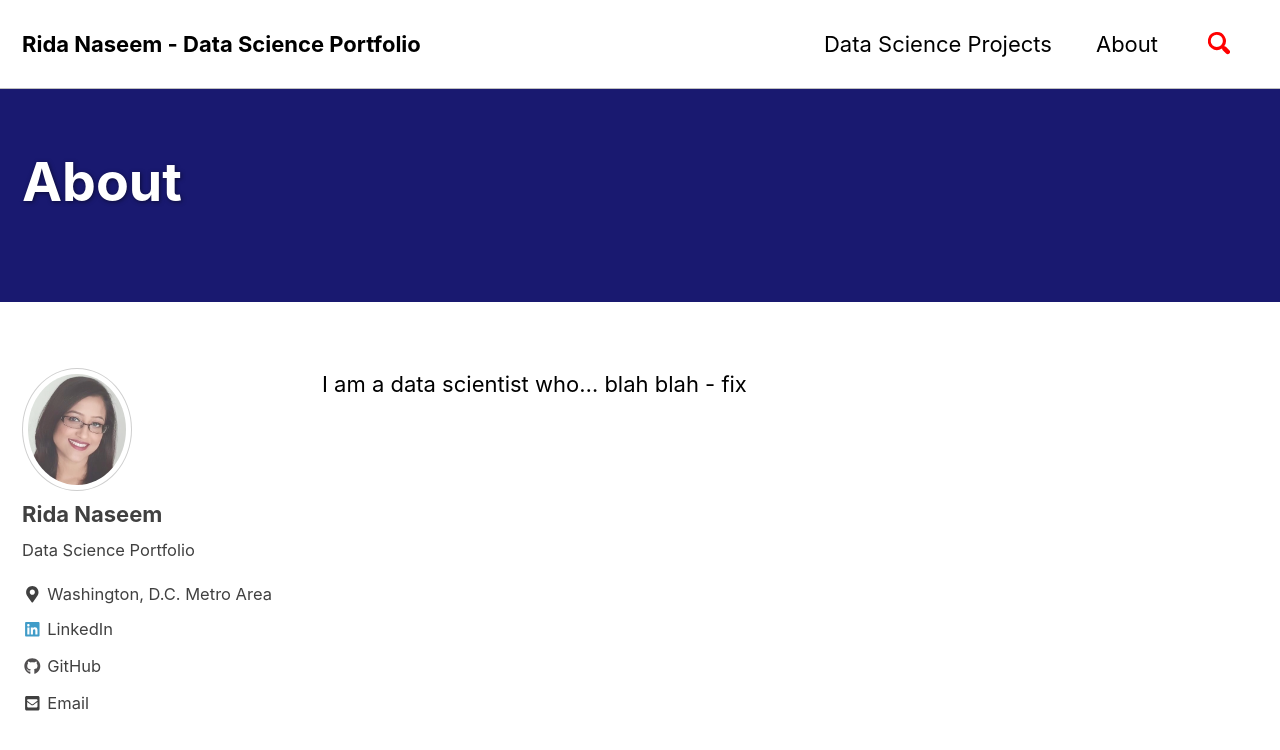
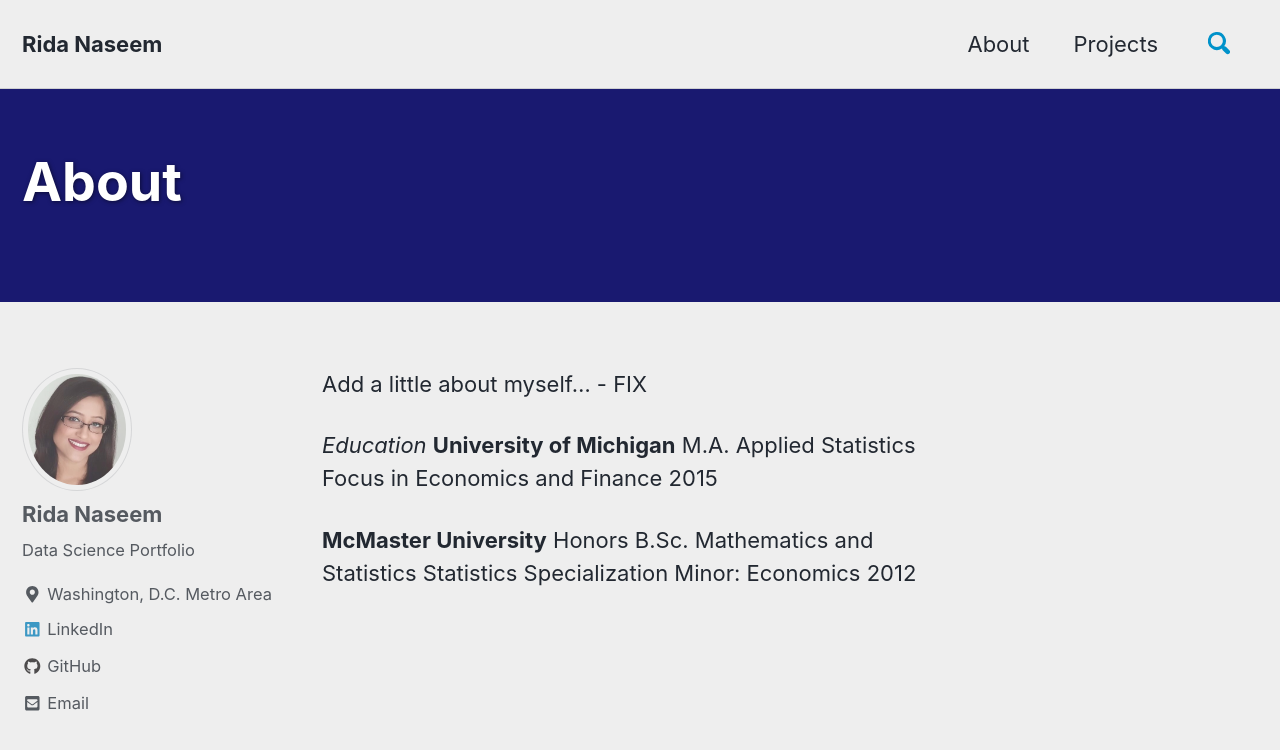
Before and after one commit to ridanaseem/ridanaseem.github.io, a Jekyll site: the page built from _pages/about.md, in a window 1280 px wide and 900 px high. Shown: the top 750 px of the window. Built offline with Jekyll 4.4.1, drawn with Linux system fonts in a browser that asks for light colours; cached includes are drawn as plain includes; nearby versions of some CDN libraries.

Commit message:
Profile Updates

```diff
--- a/_config.yml
+++ b/_config.yml
@@ -12,14 +12,14 @@
 
 # theme                  : "minimal-mistakes-jekyll"
 # remote_theme           : "mmistakes/minimal-mistakes"
-minimal_mistakes_skin    : "contrast" # "air", "aqua", "contrast", "dark", "dirt", "neon", "mint", "plum", "sunrise"
+minimal_mistakes_skin    : "air" # "air", "aqua", "contrast", "dark", "dirt", "neon", "mint", "plum", "sunrise"
 
 # Site Settings
 locale                   : "en-US"
-title                    : "Rida Naseem - Data Science Portfolio"
+title                    : "Rida Naseem"
 title_separator          : "-"
 name                     : "Rida Naseem"
-description              : #"Data Science Portfolio"
+description              : "Data Science Portfolio"
 url                      : https://ridanaseem.github.io # the base hostname & protocol for your site e.g. "https://mmistakes.github.io"
 baseurl                  : # the subpath of your site, e.g. "/blog"
 repository               : # GitHub username/repo-name e.g. "mmistakes/minimal-mistakes"
--- a/_data/navigation.yml
+++ b/_data/navigation.yml
@@ -1,9 +1,10 @@
 # main links
 main:
-    - title: "Data Science Projects"
-      url: /data-science-projects/
     - title: "About"
       url: /about/
+    - title: "Projects"
+      url: /data-science-projects/
+
   # - title: "Sample Posts"
   #   url: /year-archive/
   # - title: "Sample Collections"
--- a/_pages/about.md
+++ b/_pages/about.md
@@ -9,4 +9,18 @@ search: false
 share: false
 read_time: false
 ---
-I am a data scientist who... blah blah - fix
+
+Add a little about myself... - FIX
+
+
+_Education_
+**University of Michigan**
+M.A. Applied Statistics
+Focus in Economics and Finance
+2015
+
+**McMaster University**
+Honors B.Sc. Mathematics and Statistics
+Statistics Specialization
+Minor: Economics
+2012
```
